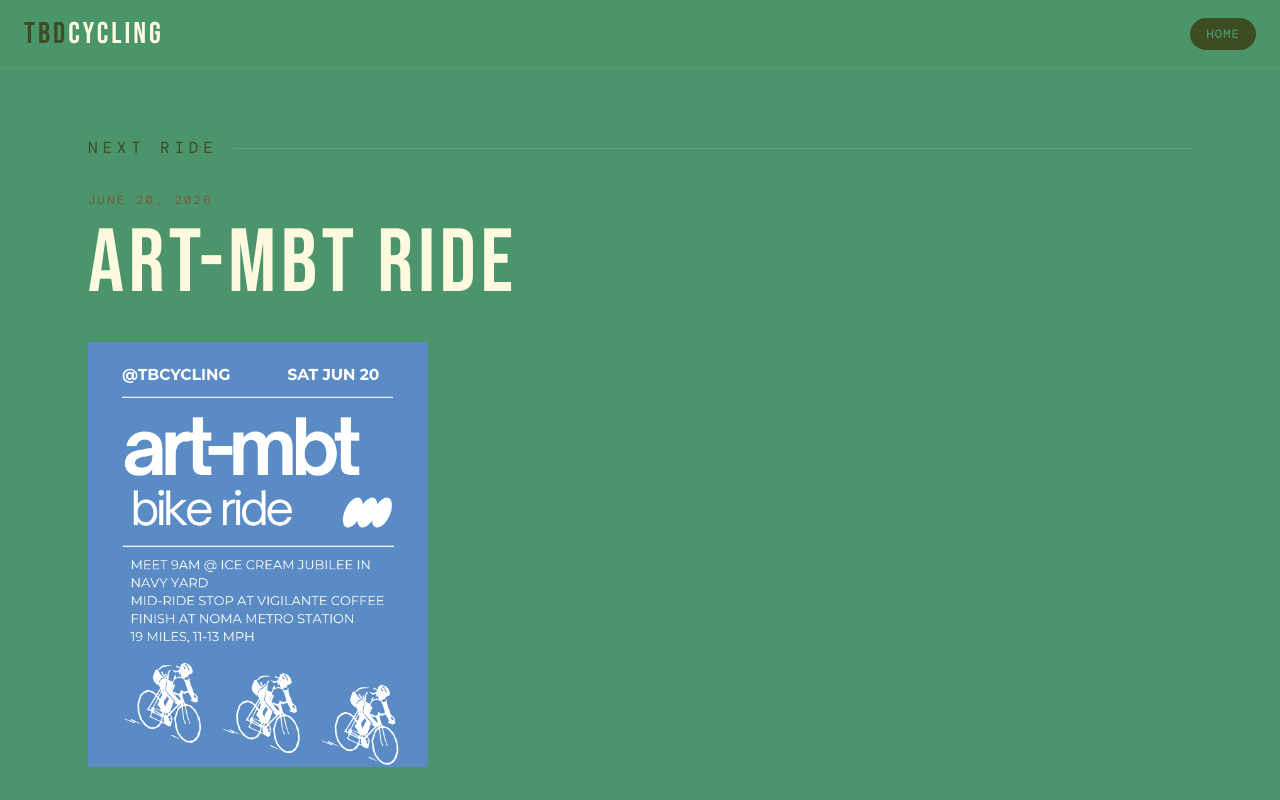
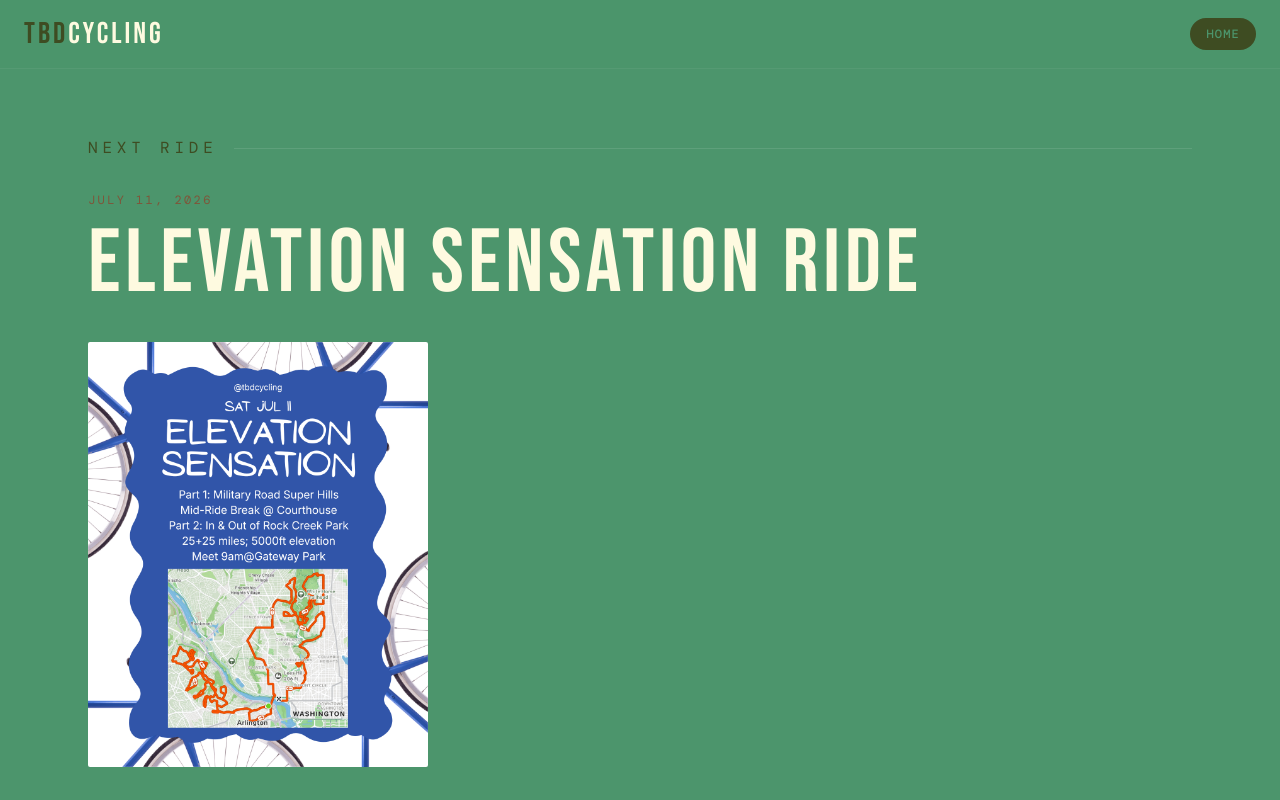
Before and after one commit to annabhe/tbdcycling, a React (Vite) app: page /#/ in a window 1280 px wide. Shown: the top 800 px of the page. Built offline with nearby package versions, Linux system fonts and the light colour scheme.

Commit message:
elevation sensation poster

```diff
--- a/src/content/index.js
+++ b/src/content/index.js
@@ -21,12 +21,19 @@
 // Set this to the `id` of whichever poster should be
 // displayed large at the top of the home page.
 
-export const featuredPosterId = "jun-20-2026";
+export const featuredPosterId = "2026-07-11";
 
 // ── Posters ──────────────────────────────────────────────
 // Each poster appears in the grid.
 
 export const POSTERS = [
+  {
+    id: "2026-07-11",
+    src: "content/posters/2026-07-11.png",
+    title: "Elevation Sensation Ride",
+    date: "July 11, 2026",
+    alt: "",
+  },
   {
     id: "jun-20-2026",
     src: "content/posters/2026-06-20.png",
```
Also changed, not shown: public/content/posters/2026-07-11.png (added).
